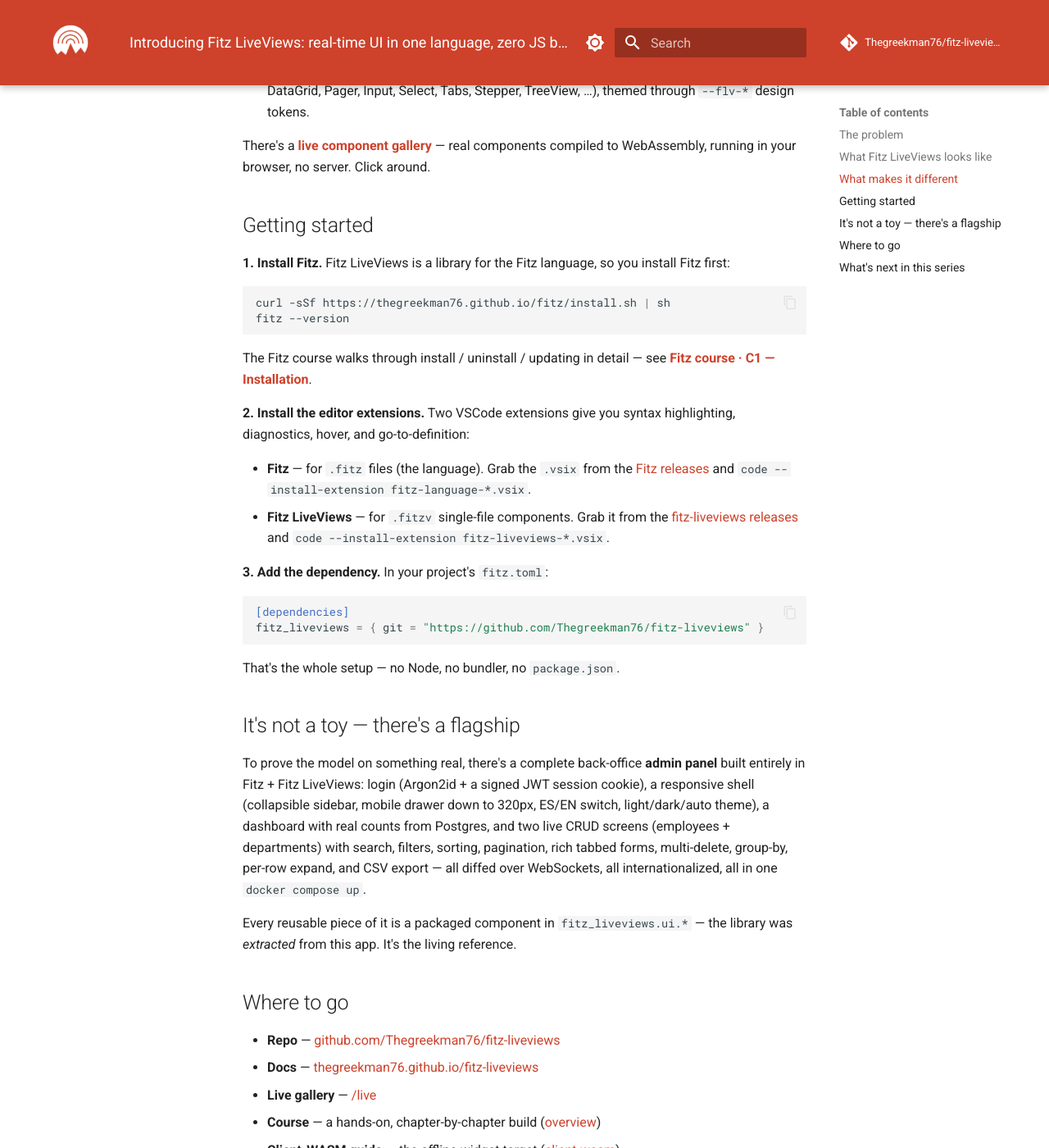
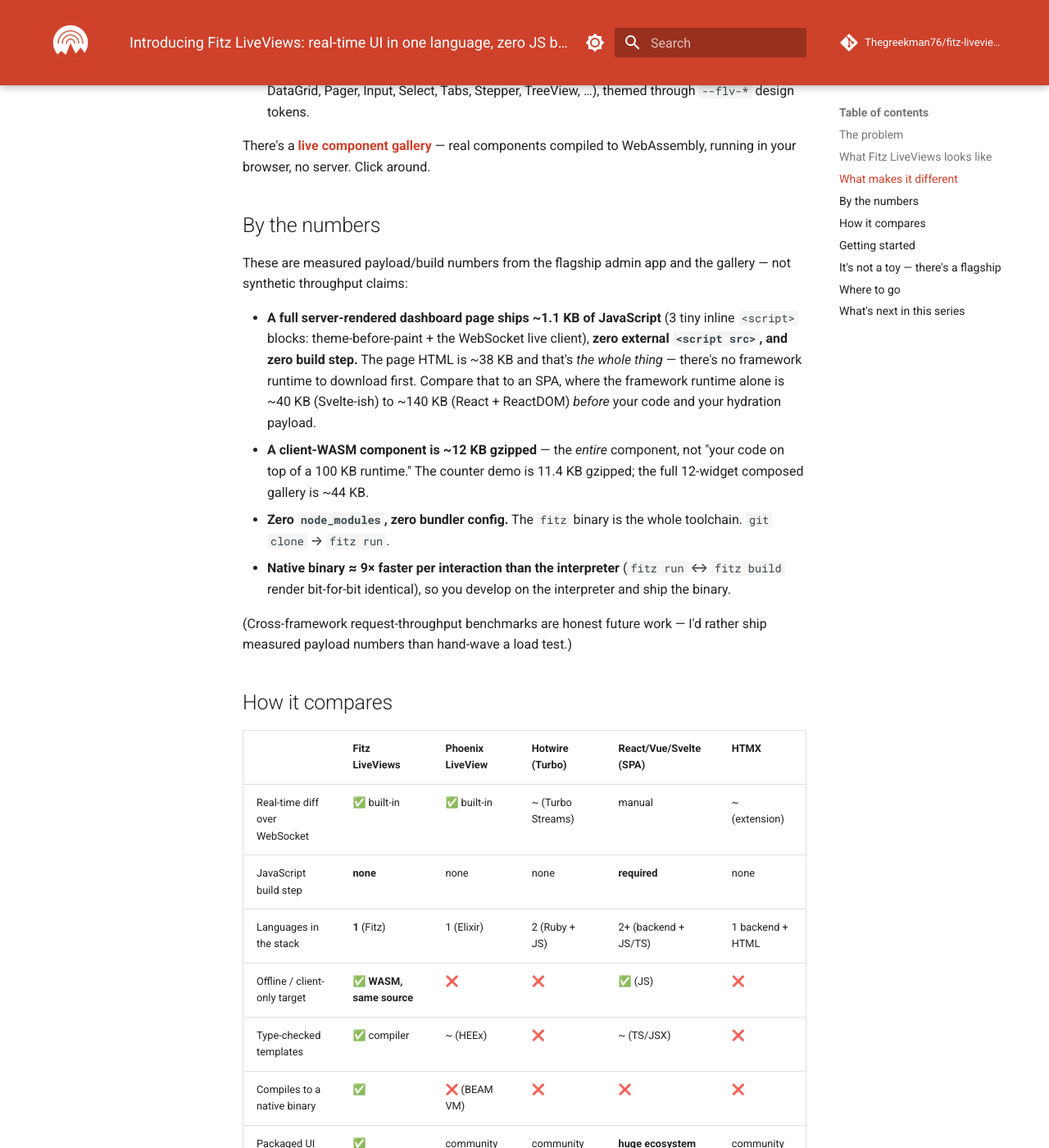
Before and after one commit to Thegreekman76/fitz-liveviews, an MkDocs documentation site: the page built from docs/blog/dev.to/1-introducing-fitz-liveviews-en.md, in a window 1280 px wide and 1400 px high, scrolled down 1910 px. Shown: the whole window at 82% size. Built offline with MkDocs 1.6.1 and Material for MkDocs 9.7.7, drawn with Linux system fonts in a browser that asks for light colours; comment, search, counter and statistics services are not loaded; some of the changed text lies outside the part shown.

Commit message:
docs(blog): FitzLiveViews series #1 — Introducing (EN + ES)
Anchor post for the dev.to "FitzLiveViews" series: the pitch (real-time SSR
UI, zero JS build, dual-target SSR/WASM), an onboarding section (install
Fitz + both VSCode extensions + the dep), the live gallery, and the flagship
Admin ABM. Bilingual, published:false (draft).

```diff
--- a/docs/blog/dev.to/1-introducing-fitz-liveviews-en.md
+++ b/docs/blog/dev.to/1-introducing-fitz-liveviews-en.md
@@ -55,6 +55,31 @@
 
 There's a **[live component gallery](https://thegreekman76.github.io/fitz-liveviews/live/)** — real components compiled to WebAssembly, running in your browser, no server. Click around.
 
+## By the numbers
+
+These are measured payload/build numbers from the flagship admin app and the gallery — not synthetic throughput claims:
+
+- **A full server-rendered dashboard page ships ~1.1 KB of JavaScript** (3 tiny inline `<script>` blocks: theme-before-paint + the WebSocket live client), **zero external `<script src>`, and zero build step.** The page HTML is ~38 KB and that's *the whole thing* — there's no framework runtime to download first. Compare that to an SPA, where the framework runtime alone is ~40 KB (Svelte-ish) to ~140 KB (React + ReactDOM) *before* your code and your hydration payload.
+- **A client-WASM component is ~12 KB gzipped** — the *entire* component, not "your code on top of a 100 KB runtime." The counter demo is 11.4 KB gzipped; the full 12-widget composed gallery is ~44 KB.
+- **Zero `node_modules`, zero bundler config.** The `fitz` binary is the whole toolchain. `git clone` → `fitz run`.
+- **Native binary ≈ 9× faster per interaction than the interpreter** (`fitz run` ↔ `fitz build` render bit-for-bit identical), so you develop on the interpreter and ship the binary.
+
+(Cross-framework request-throughput benchmarks are honest future work — I'd rather ship measured payload numbers than hand-wave a load test.)
+
+## How it compares
+
+| | **Fitz LiveViews** | Phoenix LiveView | Hotwire (Turbo) | React/Vue/Svelte (SPA) | HTMX |
+|---|---|---|---|---|---|
+| Real-time diff over WebSocket | ✅ built-in | ✅ built-in | ~ (Turbo Streams) | manual | ~ (extension) |
+| JavaScript build step | **none** | none | none | **required** | none |
+| Languages in the stack | **1** (Fitz) | 1 (Elixir) | 2 (Ruby + JS) | 2+ (backend + JS/TS) | 1 backend + HTML |
+| Offline / client-only target | ✅ **WASM, same source** | ❌ | ❌ | ✅ (JS) | ❌ |
+| Type-checked templates | ✅ compiler | ~ (HEEx) | ❌ | ~ (TS/JSX) | ❌ |
+| Compiles to a native binary | ✅ | ❌ (BEAM VM) | ❌ | ❌ | ❌ |
+| Packaged UI component library | ✅ `fitz_liveviews.ui.*` | community | community | **huge ecosystem** | community |
+
+Where Fitz LiveViews is genuinely different: **one language across the whole stack**, a **dual SSR/WASM target from a single source**, **compilation to a standalone native binary**, and **compiler-checked templates**. Where it's honestly behind: it's new, so the ecosystem is small — React/Vue/Svelte have a decade of libraries and hiring pools. If that trade — a smaller ecosystem for a radically simpler stack — sounds right for what you're building, read on.
+
 ## Getting started
 
 **1. Install Fitz.** Fitz LiveViews is a library for the Fitz language, so you install Fitz first:
```
Also changed, not shown: docs/blog/dev.to/1-presentando-fitz-liveviews-es.md (+25 -0 lines).
